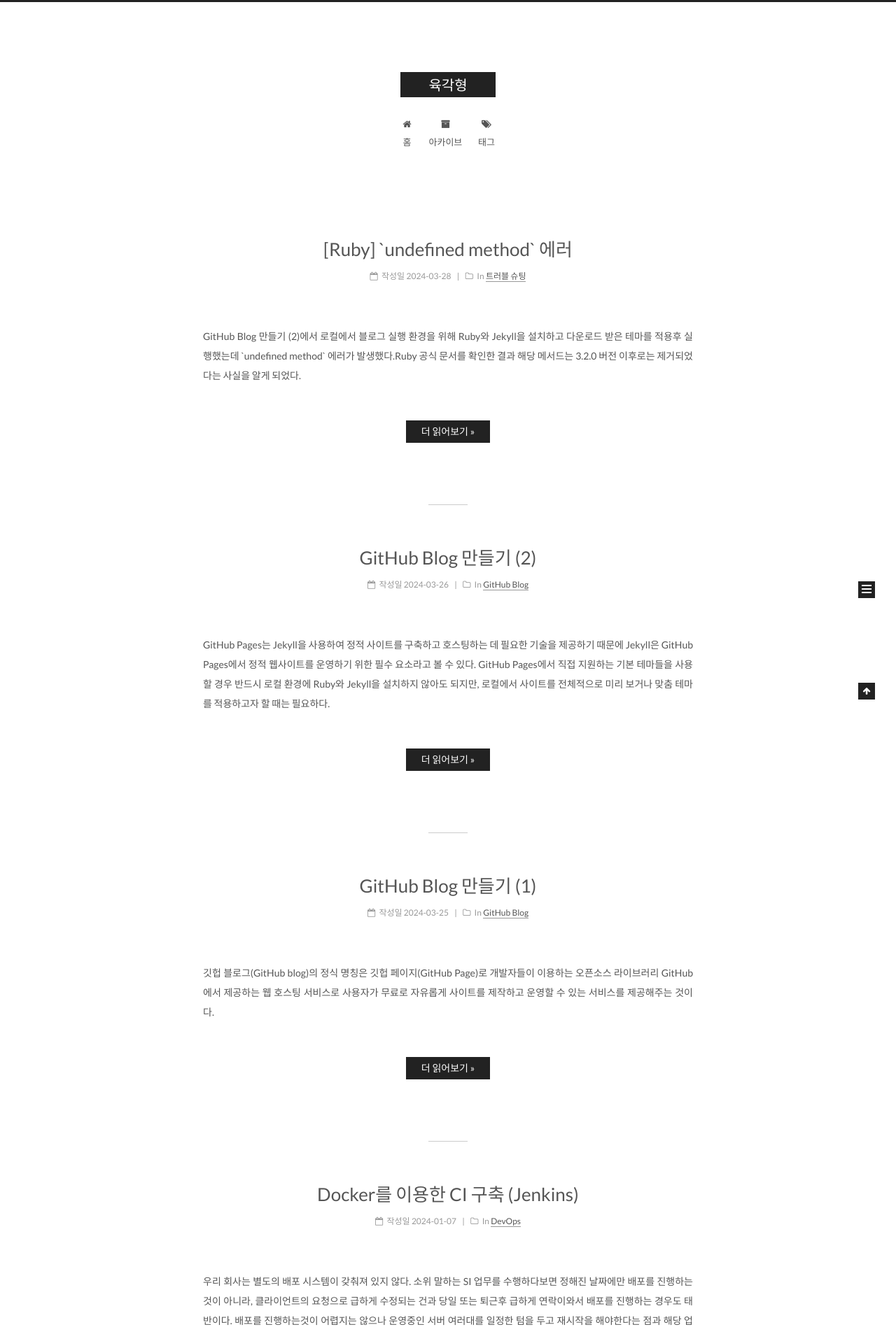
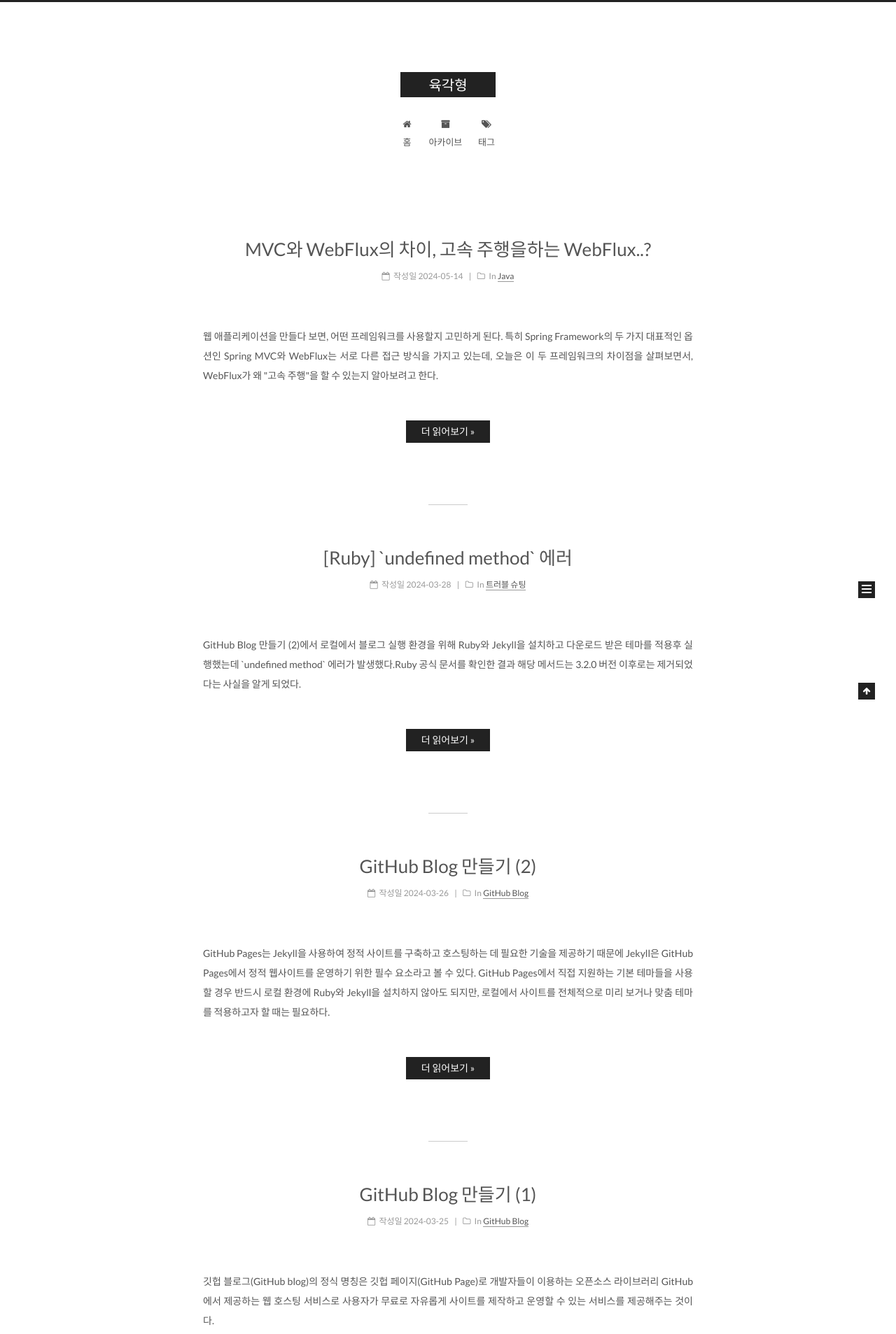
Before and after one commit to yukmekim/yukmekim.github.io, a Jekyll site: the page built from index.html, in a window 1280 px wide. Shown: the top 1907 px of the page at 70% size. Built offline with Jekyll 4.4.1, drawn with Linux system fonts in a browser that asks for light colours; the list of posts is cut into pages by our own code; some of the changed lines change nothing that is shown.

Commit message:
WebFlux 블로그 포스팅

```diff
--- /dev/null
+++ b/_posts/2024-05-14-tec-webflux.md
@@ -0,0 +1,45 @@
+---
+title: 'MVC와 WebFlux의 차이, 고속 주행을하는 WebFlux..?'
+description: 웹 애플리케이션을 만들다 보면, 어떤 프레임워크를 사용할지 고민하게 된다. 특히 Spring Framework의 두 가지 대표적인 옵션인 Spring MVC와 WebFlux는 서로 다른 접근 방식을 가지고 있는데, 오늘은 이 두 프레임워크의 차이점을 살펴보면서, WebFlux가 왜 "고속 주행"을 할 수 있는지 알아보려고 한다.
+categories:
+ - Java
+tags:
+ - Java
+---
+**MVC**와 **WebFlux**를 비교하기 전 두 옵션이 가진 특징을 이해하기 위해 **동기**와 **비동기**에 대해 간단하게 정리를 하고 넘어가겠다.
+
+## 동기와 비동기의 차이
+
+**동기(Synchronous)**: 요청을 보낸 후, 그 요청의 처리가 완료될 때까지 기다리는 방식이다. 즉, 하나의 작업이 끝나야 다음 작업을 시작할 수 있다. 이 방식은 구현이 간단하고 예측하기 쉬운 장점이 있지만, 대기 시간이 길어질 수 있다는게 단점이 될수있다.
+
+**비동기(Asynchronous)**: 동기와 반대되는 개념으로 요청을 보낸 후, 그 처리가 완료될 때까지 기다리지 않고 다른 작업을 수행할 수 있는 방식이다. 즉, 요청을 보낸 후 응답이 오기전에 다음 작업을 진행할 수 있다는 뜻이다. 이 방법은 서버 자원을 효율적으로 사용할 수 있어 높은 성능을 제공하지만, 코드의 흐름이 복잡해질 수 있는 단점이 있다.
+
+두 가지 방식이 가지는 장단점이 있으므로, 높은 성능과 빠른 처리를 한다고 무조건적으로 비동기 처리가 옳지는 않다. 이 부분을 주의하며 본문으로 넘어가 MVC와 WebFlux의 차이를 살펴보자.
+
+
+## MVC와 WebFlux의 차이
+### MVC: 느긋한 드라이브
+MVC는 전통적인 블로킹 방식으로 동작하는 웹 프레임워크다. 클라이언트의 요청이 들어오면, **해당 요청을 처리할 스레드가 할당**되고, 이 스레드는 요청이 끝날 때까지 기다리게 된다. **안정적**이고 구현이 간단하지만, 요청이 많아지면 성능 저하가 발생할 수 있다. 특히 여러 요청이 동시에 들어오면, 스레드가 차단되어 리소스 낭비 되며, **스레드 풀이 가득 차서 새로운 요청을 받지 못하는 상황(Thread Pool Hell)**이 발생할 수도 있다. 그래서 Spring MVC는 CRUD 애플리케이션 같은 안정적이고 보편적인 웹 서비스에 잘 맞는다고 한다.
+
+### WebFlux: 고속 주행
+반대로 WebFlux는 비동기적이고 논블로킹 방식으로 작동하는 웹 프레임워크다. 요청이 들어오면, **스레드가 블로킹되지 않고 다른 작업을 수행**할 수 있다. 이렇게 되면 많은 요청을 **효율적**으로 처리할 수 있고, **서버의 리소스를 최대한 활용**할 수 있다. 즉, WebFlux는 **"고속 주행"**처럼 빠르게 데이터를 처리할 수 있는 장점이 있다.
+
+### 주요 차이점 정리
+
+- 처리 방식:
+    - Spring MVC: 요청을 처리할 때 스레드가 블로킹됨.
+    - WebFlux: 요청을 비동기적으로 처리하여 스레드가 자유롭게 사용됨.
+- 성능:
+    - Spring MVC: 트래픽이 많아지면 성능 저하가 발생할 수 있음.
+    - WebFlux: 높은 트래픽을 효율적으로 처리, **"고속 주행"** 가능.
+- 사용 사례:
+    - Spring MVC: 안정적인 CRUD 애플리케이션에 적합.
+    - WebFlux: 실시간 데이터 처리와 대규모 트래픽을 요구하는 애플리케이션에 적합.
+
+
+### 결론
+**MVC**와 **WebFlux**는 각기 다른 특징과 장점이 있다.
+
+비유적으로 말하자면, **Spring MVC**는 안정적이고 예측할 수 있는 경로를 제공하여 간단한 CRUD 애플리케이션이나 안정적인 웹 서비스를 구축할 때 유리하지만, 트래픽이 많아지면 성능 저하가 발생할 수 있기 때문에 **"느긋한 드라이브"**라 할 수 있는 반면에, **WebFlux**는 비동기 방식으로 설계되어 있어 요청을 빠르게 처리할 수 있으며, 대규모 트래픽을 효과적으로 관리할 수 있고 실시간 데이터 처리와 같은 복잡한 애플리케이션에서 더 적합하다는 데 있어 **"고속 주행"**이라고 비유해 봤다.
+
+결국, 어떤 프레임워크를 선택할지는 프로젝트의 요구 사항과 환경에 따라 달라져야 하므로, 무조건 하나를 선택할 수는 없다.
```
Also changed, not shown: _posts/2024-03-28-github-blog-3.md (line endings or trailing spaces).
